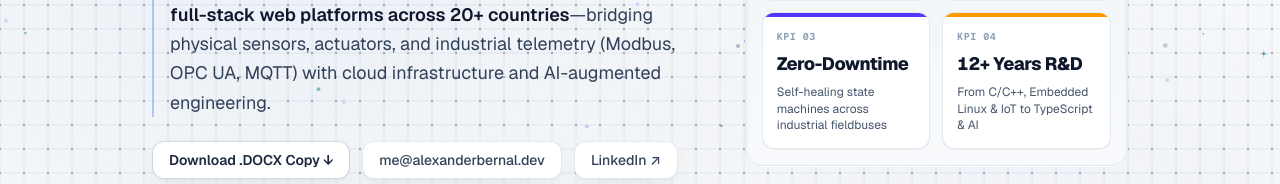
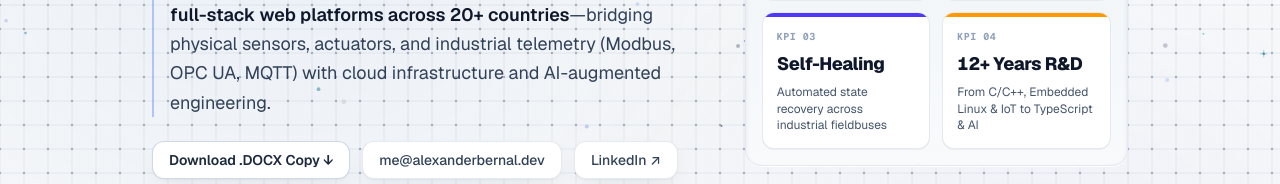
Before and after one commit to bernalgorithm/bernalgorithm, a Next.js app in the folder my-next-app/: page / in a window 1280 px wide. Shown: the part 396-580 px from the top of the page. Built offline with nearby package versions, Linux system fonts and the light colour scheme.

Commit message:
Soften KPI 03 and self-healing reliability wording from Zero-Downtime to Self-Healing / Mitigated disruptions

```diff
--- a/my-next-app/app/page.tsx
+++ b/my-next-app/app/page.tsx
@@ -18,8 +18,8 @@ const IMPACT_METRICS = [
   },
   {
     id: 'KPI 03',
-    metric: 'Zero-Downtime',
-    label: 'Self-healing state machines across industrial fieldbuses',
+    metric: 'Self-Healing',
+    label: 'Automated state recovery across industrial fieldbuses',
     accentBar: 'bg-indigo-600',
   },
   {
--- a/my-next-app/app/resume/page.tsx
+++ b/my-next-app/app/resume/page.tsx
@@ -47,7 +47,7 @@ const EXPERIENCE = [
       },
       {
         lead: 'Self-Healing Device Reliability & Operational Continuity',
-        text: 'Eliminated customer-visible downtime from third-party hardware freezes (which previously caused 20–40 minute outages) by engineering fault-tolerant communication state machines (Modbus TCP/RTU, OPC UA, MQTT) that automatically detect dropouts, quarantine bad sensor reads, and restore live device state upon reboot to ensure continuous operational resilience.',
+        text: 'Mitigated service disruptions from third-party hardware freezes (which previously required manual intervention after 20–40 minute controller resets) by engineering fault-tolerant communication state machines (Modbus TCP/RTU, OPC UA, MQTT) that automatically detect dropouts, quarantine bad sensor reads, and restore live device state upon reboot.',
       },
       {
         lead: 'Lightweight Edge Modernization (~50% Resource Reduction)',
--- a/my-next-app/components/SystemTopologyExplorer.tsx
+++ b/my-next-app/components/SystemTopologyExplorer.tsx
@@ -58,7 +58,7 @@ const TOPOLOGY_LAYERS: TopologyLayer[] = [
     summary:
       'Deterministic communication state machines that isolate upper-layer control and telemetry from hardware resets, bus contention, and brownfield controller quirks—using the same protocols that power data center BMS/cooling, robotics buses, and industrial plants.',
     engineeringDetails: [
-      'Masks unannounced 20–40 minute third-party controller watchdog resets with zero customer-visible disruption.',
+      'Mitigates unannounced 20–40 minute third-party controller watchdog resets via automated session and register recovery.',
       'Holds bounded Last-Known-Good (LKG) state while probing offline nodes with jittered exponential backoff.',
       'Performs automatic volatile RAM register reconciliation and read-back verification before bumpless transfer.',
     ],
```
Also changed, not shown: 2 other files (tests, documents, lock files or other folders).
